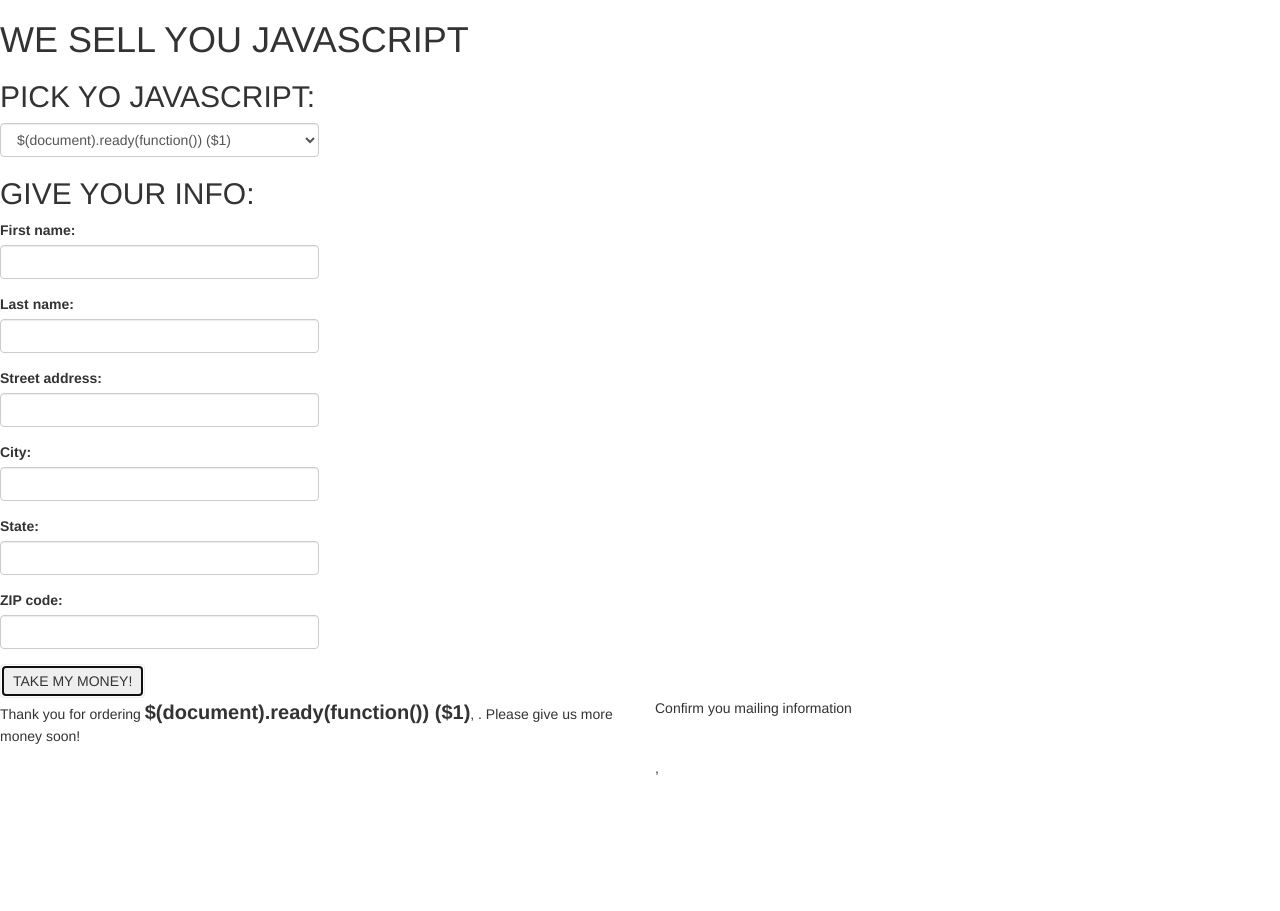
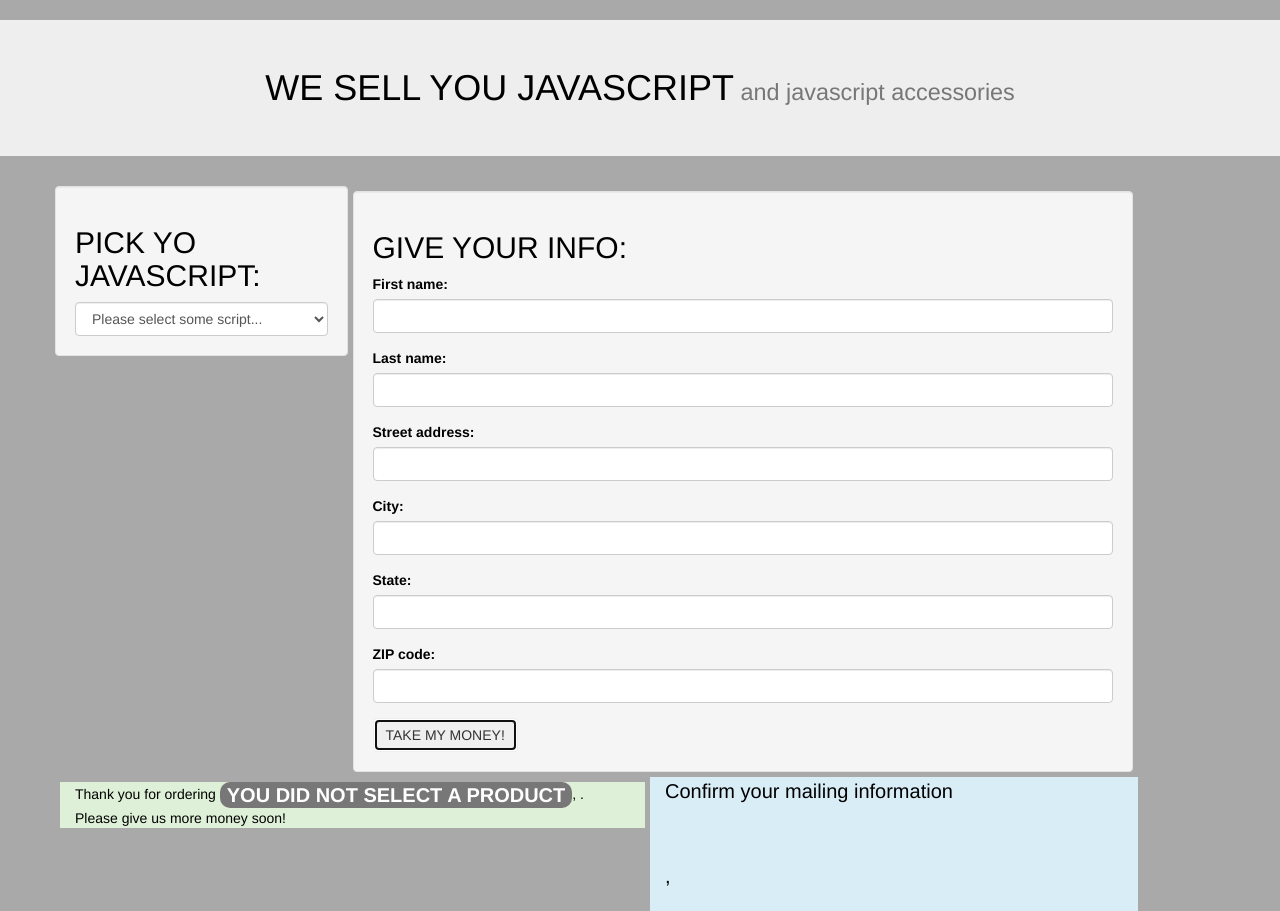
Before and after one commit to seacamjen/form-marketplace, a plain HTML site: page index.html in a window 1280 px wide. Both pictures are taken after a click on the button "TAKE MY MONEY!". Before the commit the page ends 800 px from the top, so only its background shows below. Drawn offline with nearby package versions, Linux system fonts and the light colour scheme.

Commit message:
Stylize CSS, add more descriptive descriptions.

```diff
--- a/css/styles.css
+++ b/css/styles.css
@@ -1,3 +1,11 @@
+body {
+  background-color: darkgrey;
+  color: black;
+}
+
+.col-md-4, .col-md-8, .col-md-6 {
+  margin: 5px;
+}
 .getCustInfo {
   display: inline-block;
 }
@@ -8,9 +16,14 @@
 
 .shipping {
   display: none;
+  font-size: 20px;
 }
 
 .javaScriptOrdered {
   font-size: 20px;
   font-weight: bold;
 }
+
+h1 {
+  text-align: center;
+}
--- a/index.html
+++ b/index.html
@@ -9,15 +9,21 @@
     <title>JavaScript Store</title>
   </head>
   <body>
-    <h1>WE SELL YOU JAVASCRIPT</h1>
+    <h1 class="jumbotron">WE SELL YOU JAVASCRIPT<small> and javascript accessories</small></h1>
+    <div class="container">
+      <div class="row">
+        <div class="well col-md-3">
           <h2>PICK YO JAVASCRIPT:</h2>
           <form class="getCustInfo">
             <select class="form-control" id="javaScriptLine">
+              <option value="YOU DID NOT SELECT A PRODUCT">Please select some script...</option>
               <option value="$(document).ready(function()) ($1)">$(document).ready(function()) ($1)</option>
               <option value="$event.preventDefault ($140000000)">$event.preventDefault ($140000000)</option>
               <option value="$("#output").text(result) ($3.50)">$("#output").text(result) ($3.50)</option>
               <option value="$("form#add").submit(function(event) ($500)">$("form#add").submit(function(event) ($500)</option>
             </select>
+          </div>
+          <div class="well bg-info col-md-8">
           <h2>GIVE YOUR INFO:</h2>
           <div class="form-group">
                 <label for="firstName">First name:</label>
@@ -43,15 +49,16 @@
                 <label for="addressZip">ZIP code:</label>
                 <input id="addressZip" class="form-control" type="text">
               </div>
-
               <button type="submit" class="btn">TAKE MY MONEY!</button>
         </form>
+      </div>
+    </div>
       <div class="row">
-      <div class="receipt col-md-6">
-       Thank you for ordering <span class="javaScriptOrdered"></span>, <span class="firstName"></span> <span class="lastName"></span>. Please give us more money soon!
+        <div class="receipt col-md-6 bg-success">
+         Thank you for ordering <span class="javaScriptOrdered badge"></span>, <span class="firstName"></span> <span class="lastName"></span>. Please give us more money soon!
         </div>
-      <div class="shipping col-md-6">
-        Confirm you mailing information
+        <div class="shipping col-md-5 bg-info">
+          Confirm your mailing information
           <address class="">
             <strong><span class="firstName"></span> <span class="lastName"></span></strong><br>
             <span class="addressStreet"></span><br>
@@ -59,5 +66,6 @@
           </address>
         </div>
       </div>
+    </div>
   </body>
 </html>
```
Lines whose indentation alone changed are shown as unchanged.
